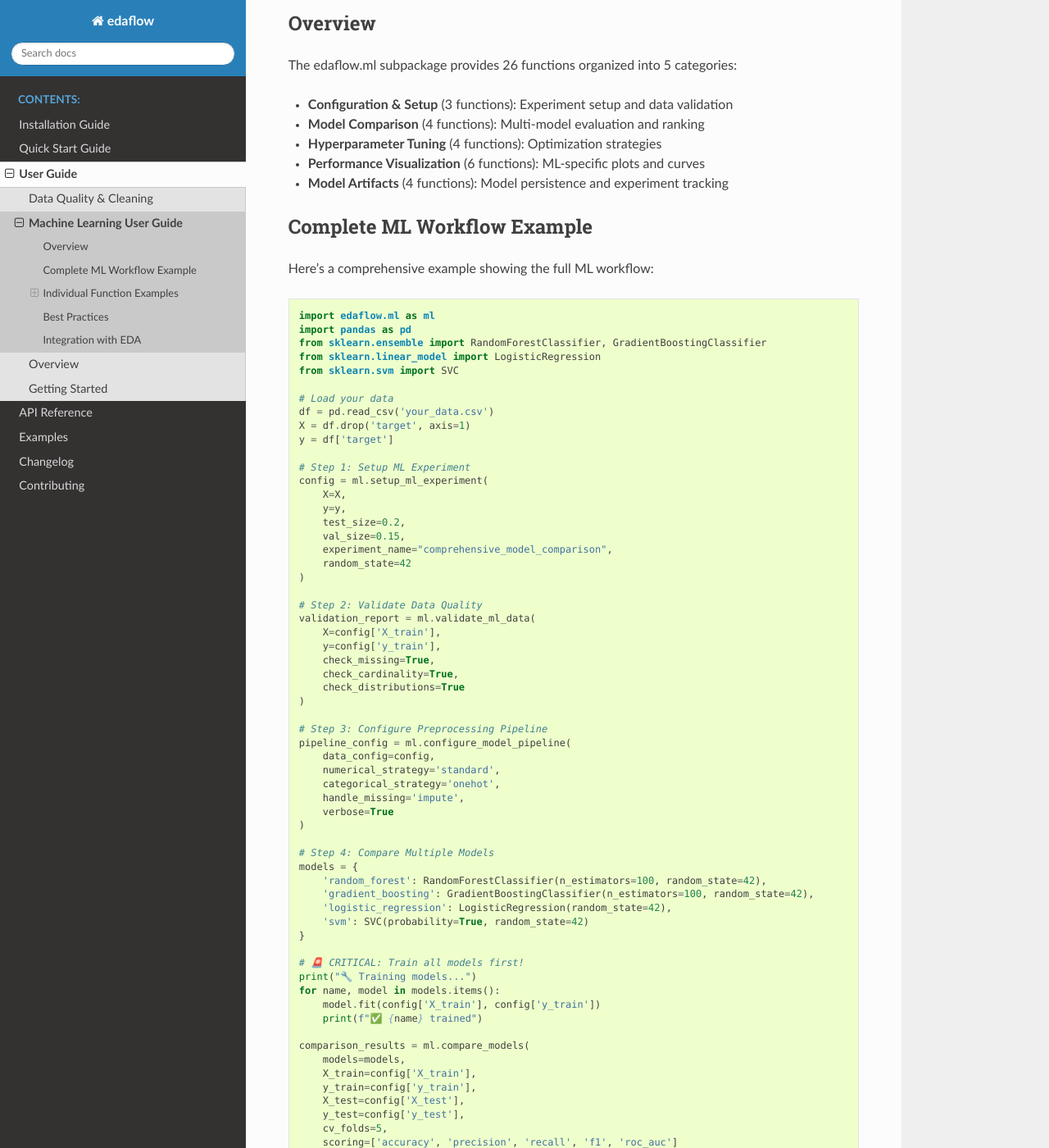
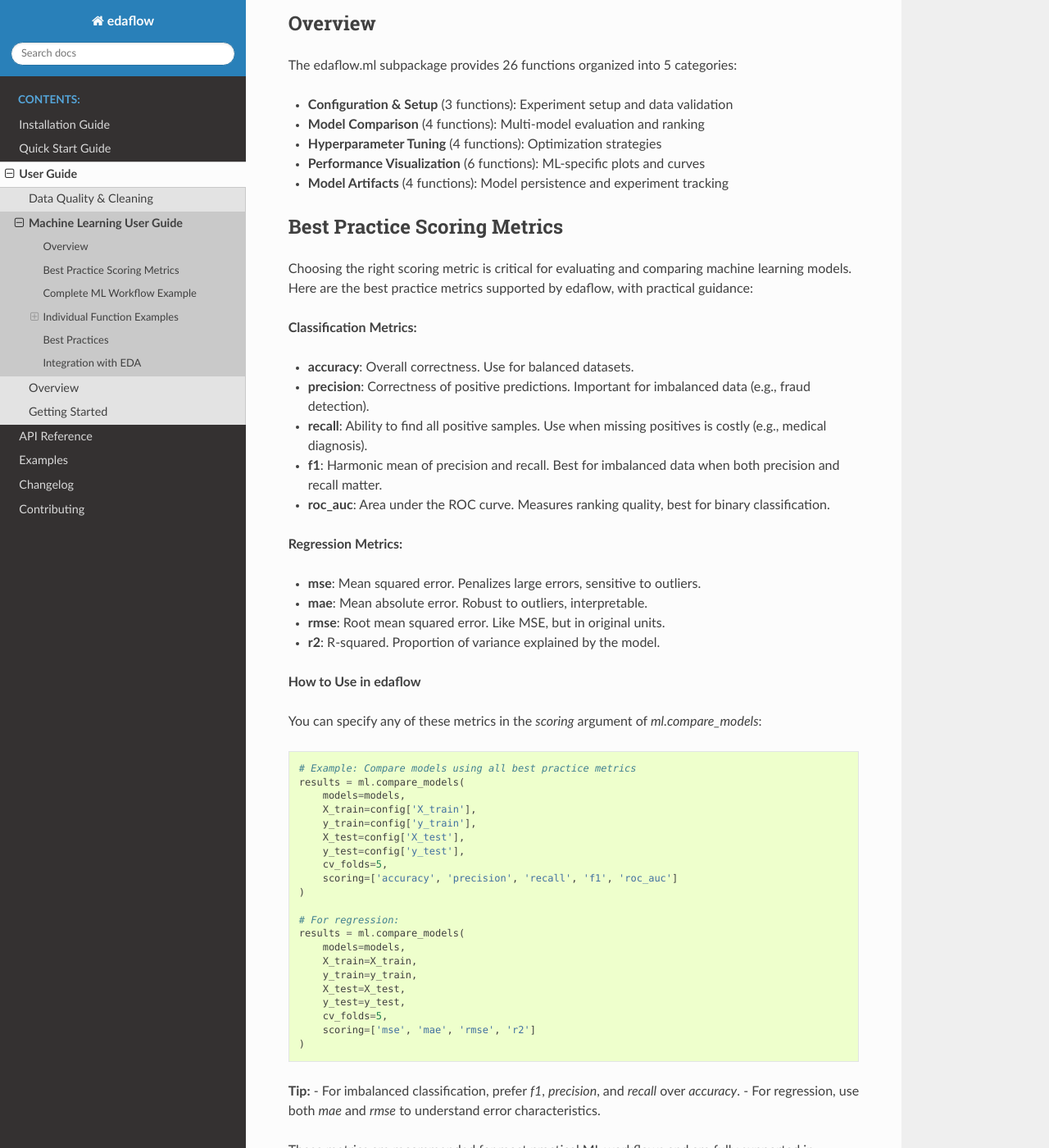
Before and after one commit to evanlow/edaflow, a Sphinx documentation site: the page built from docs/source/user_guide/ml_guide.rst, in a window 1280 px wide and 1400 px high, scrolled down 220 px. Shown: the whole window at 82% size. Built offline with Sphinx 7.4.7 and the Read the Docs theme 3.1.0, drawn with Linux system fonts in a browser that asks for light colours; pages that are not in the unit, such as notebooks, are missing from menus; some of the changed text lies outside the part shown.

Commit message:
docs: Add best practice scoring metrics section to ML user guide with practical usage and examples

```diff
--- a/docs/source/user_guide/ml_guide.rst
+++ b/docs/source/user_guide/ml_guide.rst
@@ -13,6 +13,60 @@ The edaflow.ml subpackage provides 26 functions organized into 5 categories:
 * **Hyperparameter Tuning** (4 functions): Optimization strategies
 * **Performance Visualization** (6 functions): ML-specific plots and curves
 * **Model Artifacts** (4 functions): Model persistence and experiment tracking
+
+Best Practice Scoring Metrics
+---------------------------
+
+Choosing the right scoring metric is critical for evaluating and comparing machine learning models. Here are the best practice metrics supported by edaflow, with practical guidance:
+
+**Classification Metrics:**
+
+- **accuracy**: Overall correctness. Use for balanced datasets.
+- **precision**: Correctness of positive predictions. Important for imbalanced data (e.g., fraud detection).
+- **recall**: Ability to find all positive samples. Use when missing positives is costly (e.g., medical diagnosis).
+- **f1**: Harmonic mean of precision and recall. Best for imbalanced data when both precision and recall matter.
+- **roc_auc**: Area under the ROC curve. Measures ranking quality, best for binary classification.
+
+**Regression Metrics:**
+
+- **mse**: Mean squared error. Penalizes large errors, sensitive to outliers.
+- **mae**: Mean absolute error. Robust to outliers, interpretable.
+- **rmse**: Root mean squared error. Like MSE, but in original units.
+- **r2**: R-squared. Proportion of variance explained by the model.
+
+**How to Use in edaflow**
+
+You can specify any of these metrics in the `scoring` argument of `ml.compare_models`:
+
+.. code-block:: python
+
+   # Example: Compare models using all best practice metrics
+   results = ml.compare_models(
+       models=models,
+       X_train=config['X_train'],
+       y_train=config['y_train'],
+       X_test=config['X_test'],
+       y_test=config['y_test'],
+       cv_folds=5,
+       scoring=['accuracy', 'precision', 'recall', 'f1', 'roc_auc']
+   )
+
+   # For regression:
+   results = ml.compare_models(
+       models=models,
+       X_train=X_train,
+       y_train=y_train,
+       X_test=X_test,
+       y_test=y_test,
+       cv_folds=5,
+       scoring=['mse', 'mae', 'rmse', 'r2']
+   )
+
+**Tip:**
+- For imbalanced classification, prefer `f1`, `precision`, and `recall` over `accuracy`.
+- For regression, use both `mae` and `rmse` to understand error characteristics.
+
+These metrics are recommended for most practical ML workflows and are fully supported in edaflow.
 
 Complete ML Workflow Example
 -----------------------------
```
